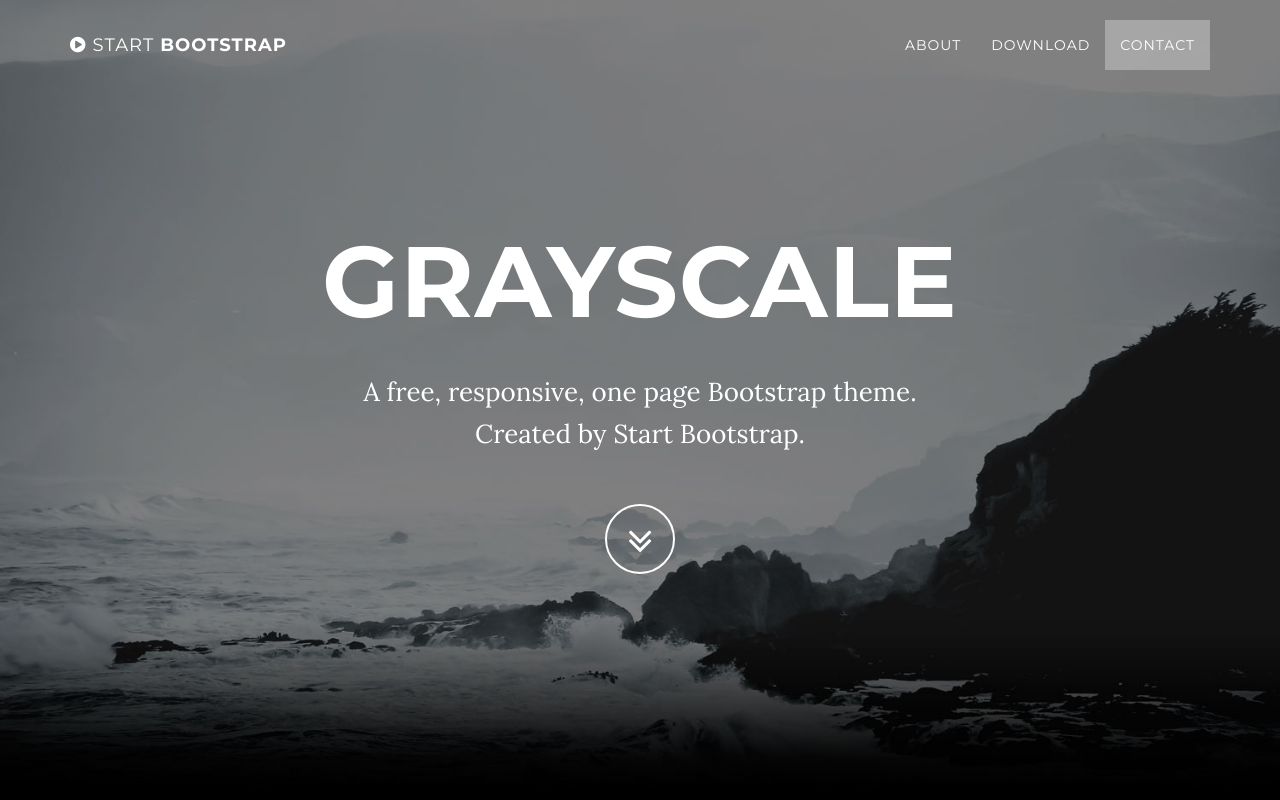
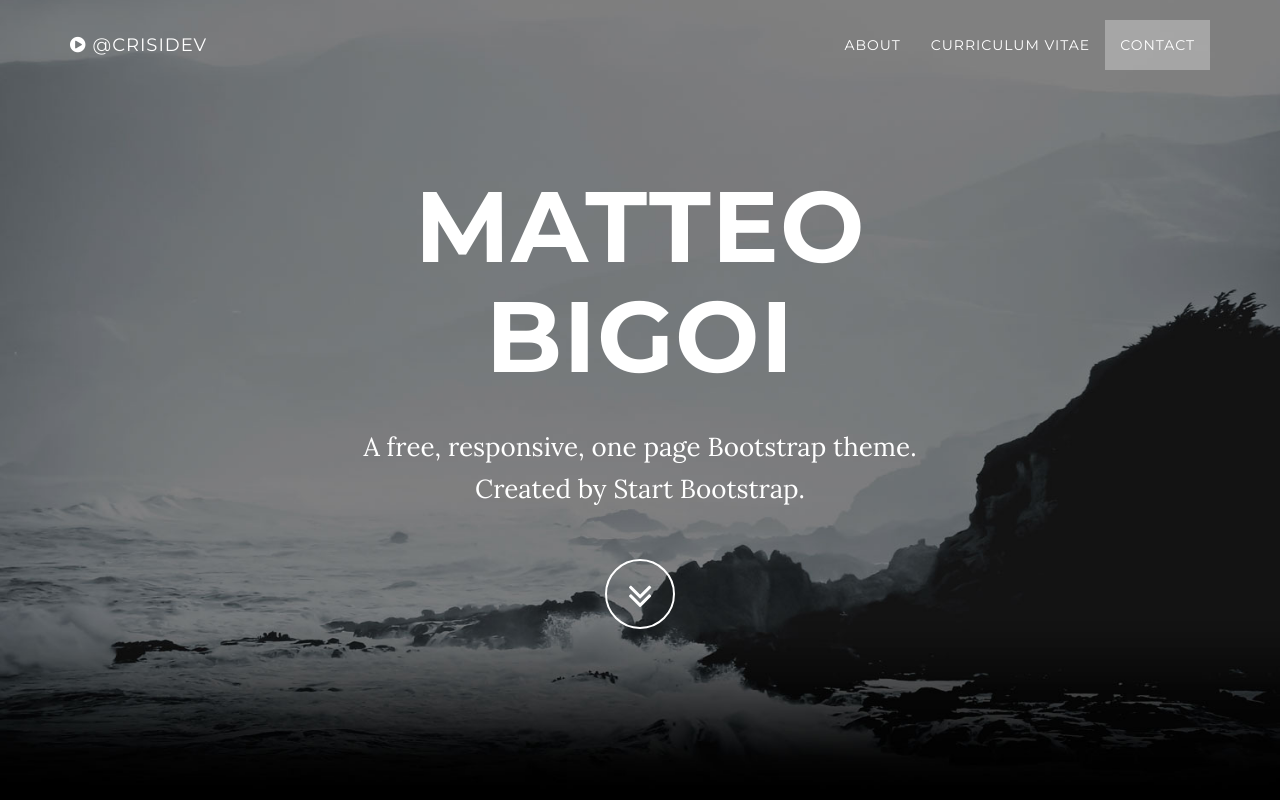
Before and after one commit to crisidev/crisidev.github.io, a plain HTML site: page index.html in a window 1280 px wide. Shown: the top 800 px of the page. Drawn offline with Linux system fonts and the light colour scheme; some packages are replaced by stand-ins of ours.

Commit message:
Testing some edits

```diff
--- a/index.html
+++ b/index.html
@@ -41,7 +41,7 @@
                     <i class="fa fa-bars"></i>
                 </button>
                 <a class="navbar-brand page-scroll" href="#page-top">
-                    <i class="fa fa-play-circle"></i>  <span class="light">Start</span> Bootstrap
+                    <i class="fa fa-play-circle"></i>  <span class="light">@crisidev</span>
                 </a>
             </div>
 
@@ -56,7 +56,7 @@
                         <a class="page-scroll" href="#about">About</a>
                     </li>
                     <li>
-                        <a class="page-scroll" href="#download">Download</a>
+                        <a class="page-scroll" href="#cv">Curriculum Vitae</a>
                     </li>
                     <li>
                         <a class="page-scroll" href="#contact">Contact</a>
@@ -74,7 +74,7 @@
             <div class="container">
                 <div class="row">
                     <div class="col-md-8 col-md-offset-2">
-                        <h1 class="brand-heading">Grayscale</h1>
+                        <h1 class="brand-heading">Matteo Bigoi</h1>
                         <p class="intro-text">A free, responsive, one page Bootstrap theme.<br>Created by Start Bootstrap.</p>
                         <a href="#about" class="btn btn-circle page-scroll">
                             <i class="fa fa-angle-double-down animated"></i>
```
